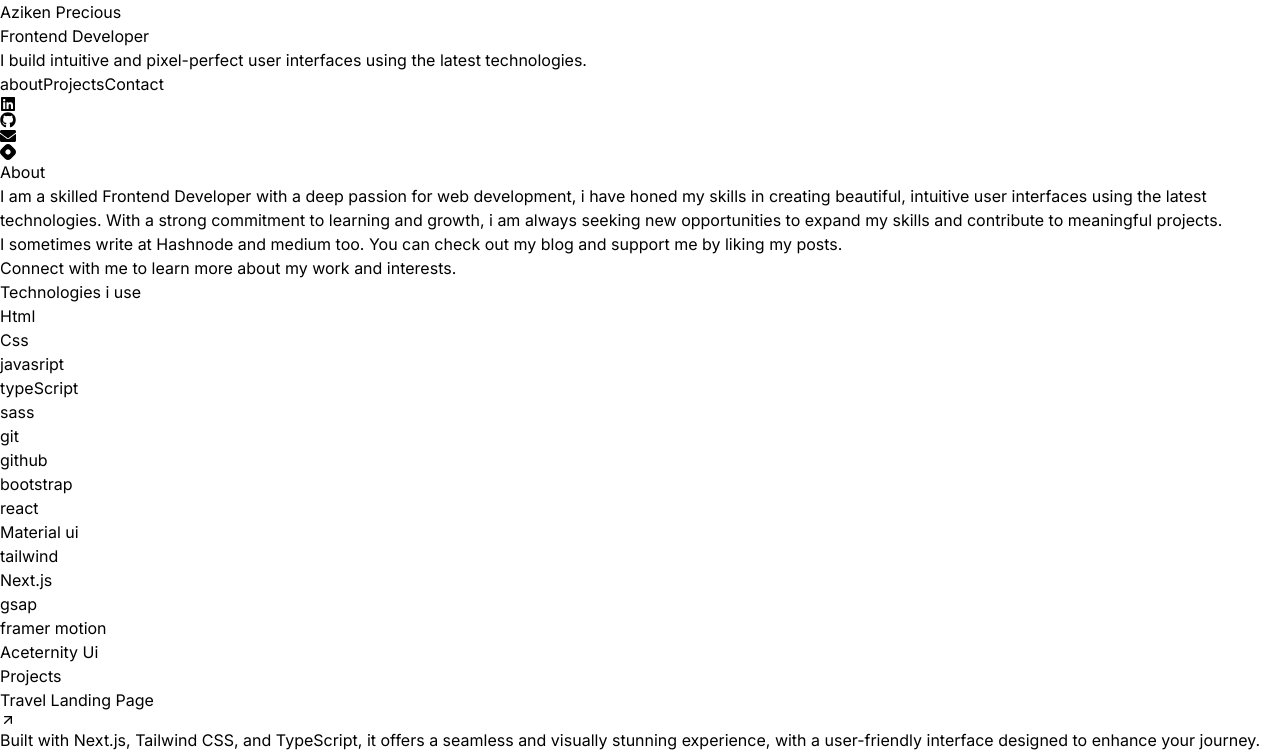
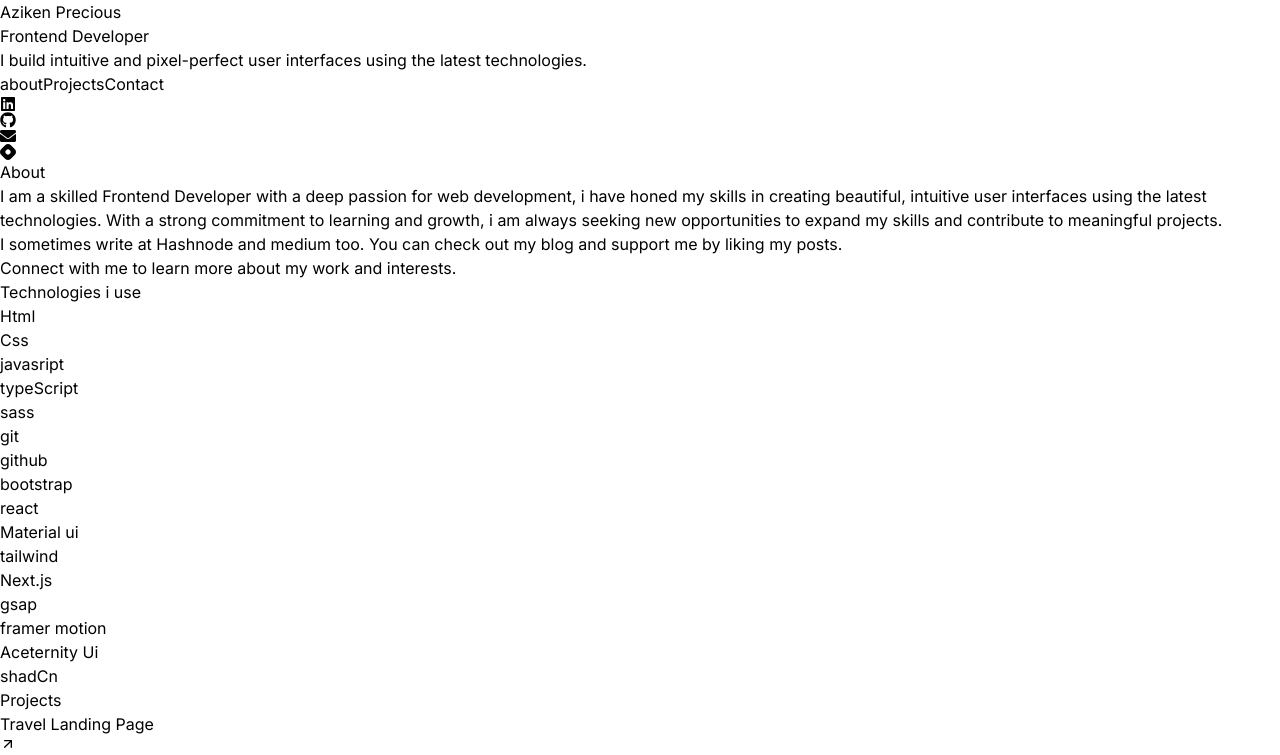
Before and after one commit to Azikenp/portfolio-v2, a React (Vite) app: page / in a window 1280 px wide. Shown: the top 755 px of the page. Built offline with nearby package versions, Linux system fonts and the light colour scheme.

Commit message:
new stack

```diff
--- a/src/data.js
+++ b/src/data.js
@@ -52,4 +52,5 @@
   "gsap",
   "framer motion",
   "Aceternity Ui",
+  "shadCn"
 ];
```
